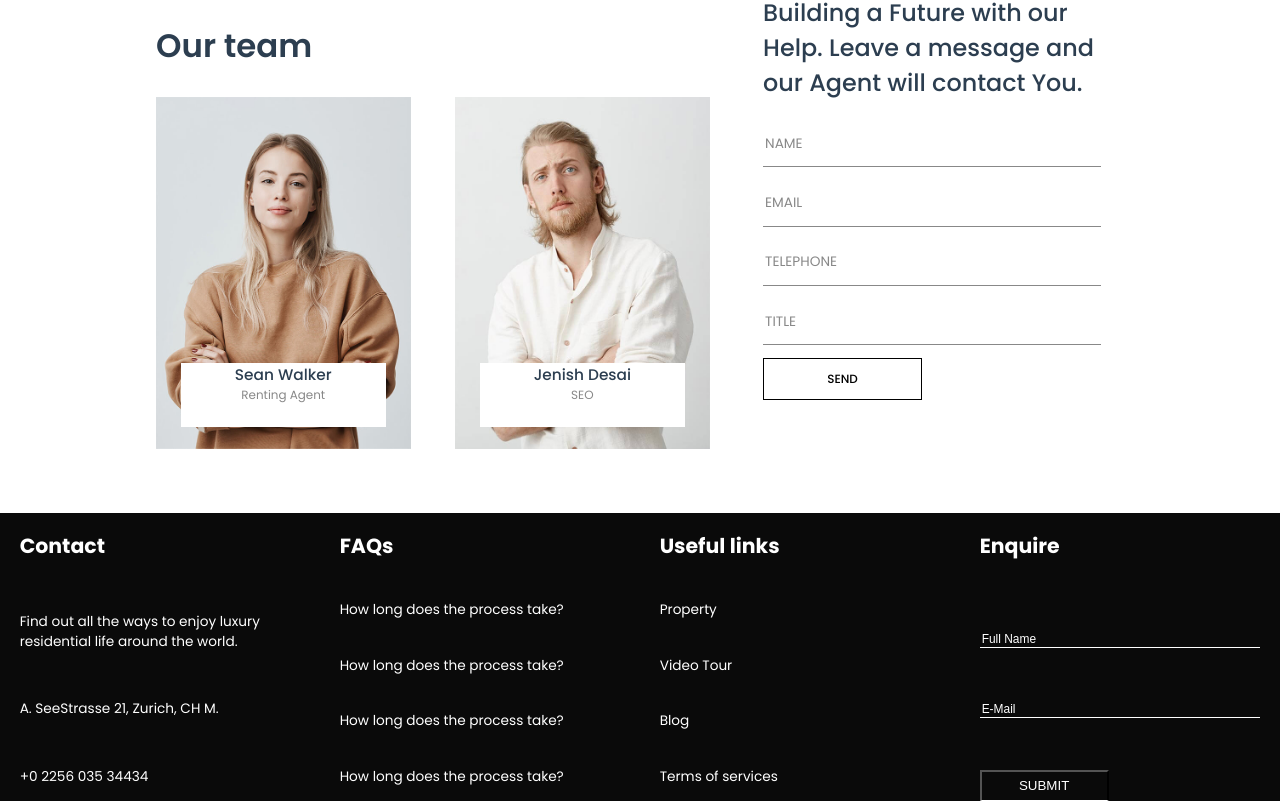
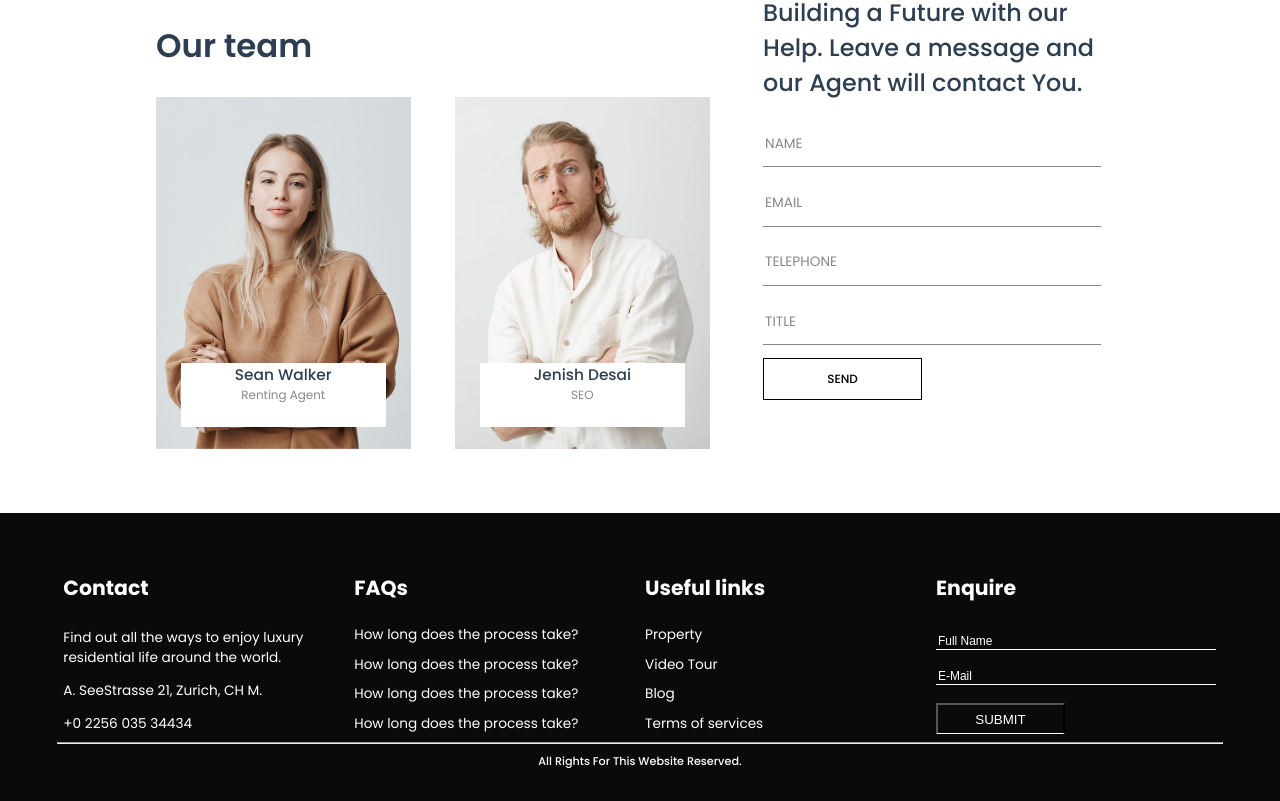
Before and after one commit to TheSirsh/villa-vue, a Vue app: page / in a window 1280 px wide. Shown: the part 2243-3044 px from the top of the page. Built offline with nearby package versions, Linux system fonts and the light colour scheme.

Commit message:
upd: update footer section

```diff
--- a/src/components/footer/contact.vue
+++ b/src/components/footer/contact.vue
@@ -26,11 +26,14 @@
   h2 {
     font-size: calc(100vw / 62.5);
     font-weight: 700;
+    margin-bottom: calc(100vw / 100);
+    margin-top: 0px;
   }
 
   p {
     font-size: calc(100vw / 93.75);
     font-weight: 400;
+    margin: 0;
   }
 
 </style>
--- a/src/components/footer/enquire.vue
+++ b/src/components/footer/enquire.vue
@@ -25,6 +25,8 @@
   h2 {
     font-size: calc(100vw / 62.5);
     font-weight: 700;
+    margin-bottom: calc(100vw / 100);
+    margin-top: 0px;
   }
 
   .form-text {
@@ -32,6 +34,8 @@
     border-bottom: 1px solid #ffffff;
     width: calc(100vw / 4.63);
     background-color: #0a0a0a;
+    font-size: calc(100vw / 107.14);
+    color: #ffffff;
   }
 
   .form-text::placeholder {
--- a/src/components/footer/faqs.vue
+++ b/src/components/footer/faqs.vue
@@ -26,10 +26,14 @@
   h2 {
     font-size: calc(100vw / 62.5);
     font-weight: 700;
+    margin-top: 0;
+    margin-bottom: calc(100vw / 100);
   }
 
   p {
     font-size: calc(100vw / 93.75);
+    font-family: 'Poppins', sans-serif;
     font-weight: 400;
+    margin: 0;
   }
 </style>
--- a/src/components/footer/footr.vue
+++ b/src/components/footer/footr.vue
@@ -1,9 +1,13 @@
 <template>
   <footer>
-    <contact/>
-    <faqs/>
-    <links/>
-    <enquire/>
+    <div class="container">
+      <contact/>
+      <faqs/>
+      <links/>
+      <enquire/>
+    </div>
+    <hr>
+    <p>All Rights For This Website Reserved.</p>
   </footer>
 </template>
 
@@ -22,11 +26,30 @@
 
 <style scoped>
   footer {
-    display: flex;
-    justify-content: space-around;
-    width: 100%;
+    width: 100vw;
     height: calc(100vw / 4.45);
     background-color: #0A0A0A;
     color: #ffffff;
   }
+
+  .container {
+    display: flex;
+    justify-content: space-around;
+    width: calc(100vw / 1.1);
+    height: calc(100vw / 7.89);
+    margin: 0px auto;
+    padding-top: calc(100vw / 21.74);
+  }
+
+  hr {
+    width: calc(100vw / 1.1);
+  }
+
+  p {
+    font-size: calc(100vw / 114.29);
+    font-weight: 500;
+    margin: calc(100vw / 150) auto;
+    text-align: center;
+  }
+
 </style>
--- a/src/components/footer/links.vue
+++ b/src/components/footer/links.vue
@@ -26,11 +26,14 @@
   h2 {
     font-size: calc(100vw / 62.5);
     font-weight: 700;
+    margin-top: 0;
+    margin-bottom: calc(100vw / 100);
   }
 
   p {
     font-size: calc(100vw / 93.75);
     font-family: 'Poppins', sans-serif;
     font-weight: 400;
+    margin: 0;
   }
 </style>
--- a/src/components/team/forms.vue
+++ b/src/components/team/forms.vue
@@ -57,6 +57,5 @@
     font-weight: 500;
     border: 1px solid #000000;
     background-color: #ffffff;
-    margin: 0px
   }
 </style>
```
